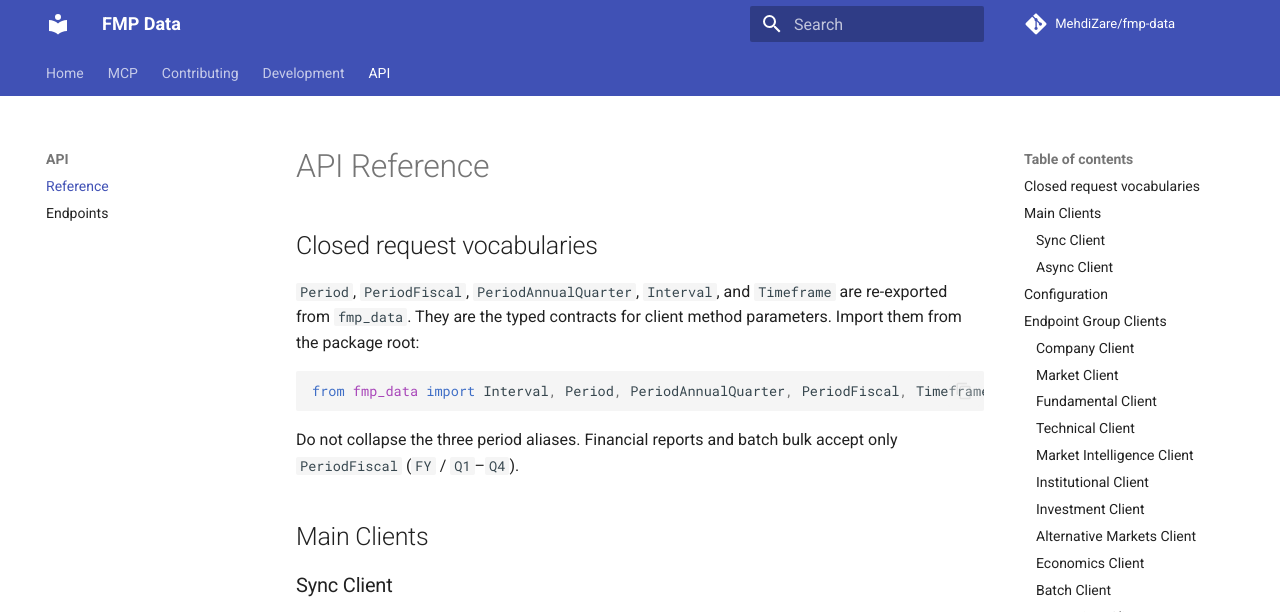
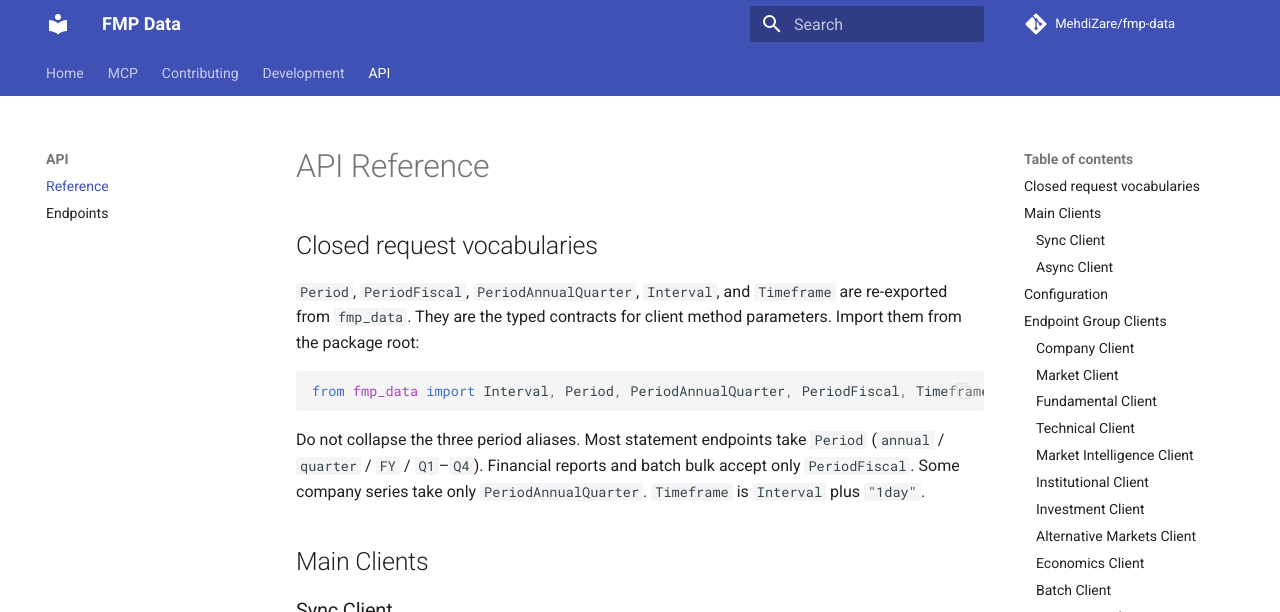
Before and after one commit to MehdiZare/fmp-data, an MkDocs documentation site: the page built from docs/api/reference.md, in a window 1280 px wide and 900 px high, cut to the strip 0-612 px from the top of the window. Built offline with MkDocs 1.6.1 and Material for MkDocs 9.7.7, drawn with Linux system fonts in a browser that asks for light colours; comment, search, counter and statistics services are not loaded; the version menu is left out.

Commit message:
fix(schema): bind leftover period names to the two contracts
get_income_statement takes Period. Teach that in the getting-started
examples and pin it. Unpack ReportingPeriodEnum from
PeriodAnnualQuarter and PeriodFiscal so a union reorder cannot rematch
ANNUAL onto FY. Pin leftover name→value maps and TimeInterval rejecting
1day.

````diff
--- a/docs/api/reference.md
+++ b/docs/api/reference.md
@@ -10,8 +10,10 @@ for client method parameters. Import them from the package root:
 from fmp_data import Interval, Period, PeriodAnnualQuarter, PeriodFiscal, Timeframe
 ```
 
-Do not collapse the three period aliases. Financial reports and batch
-bulk accept only `PeriodFiscal` (`FY` / `Q1`–`Q4`).
+Do not collapse the three period aliases. Most statement endpoints take
+`Period` (`annual` / `quarter` / `FY` / `Q1`–`Q4`). Financial reports and
+batch bulk accept only `PeriodFiscal`. Some company series take only
+`PeriodAnnualQuarter`. `Timeframe` is `Interval` plus `"1day"`.
 
 ## Main Clients
 
````
Also changed, not shown: CHANGELOG.md (+3 -2 lines), README.md (+2 -2 lines), docs/index.md (+2 -2 lines), 2 other files.
